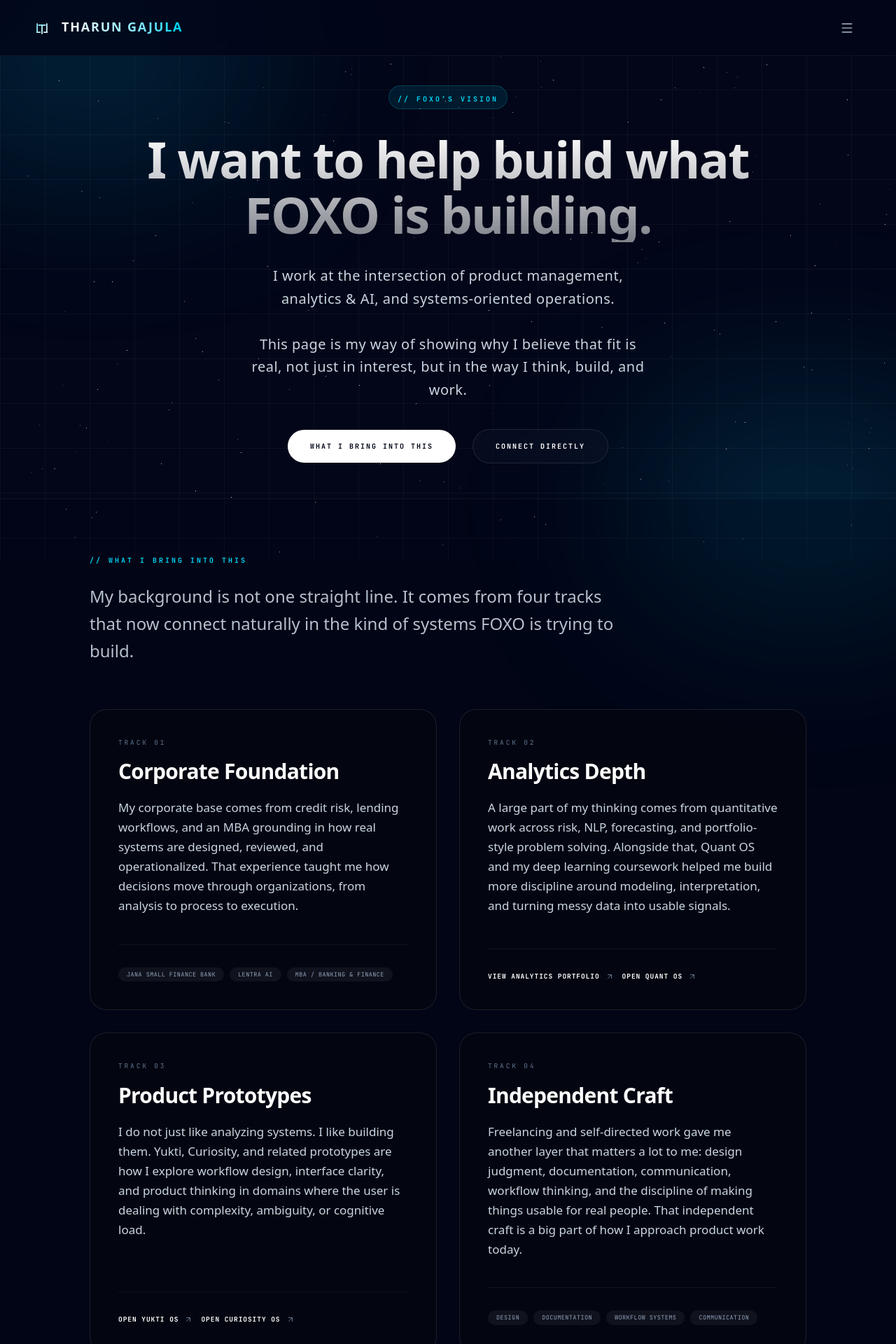
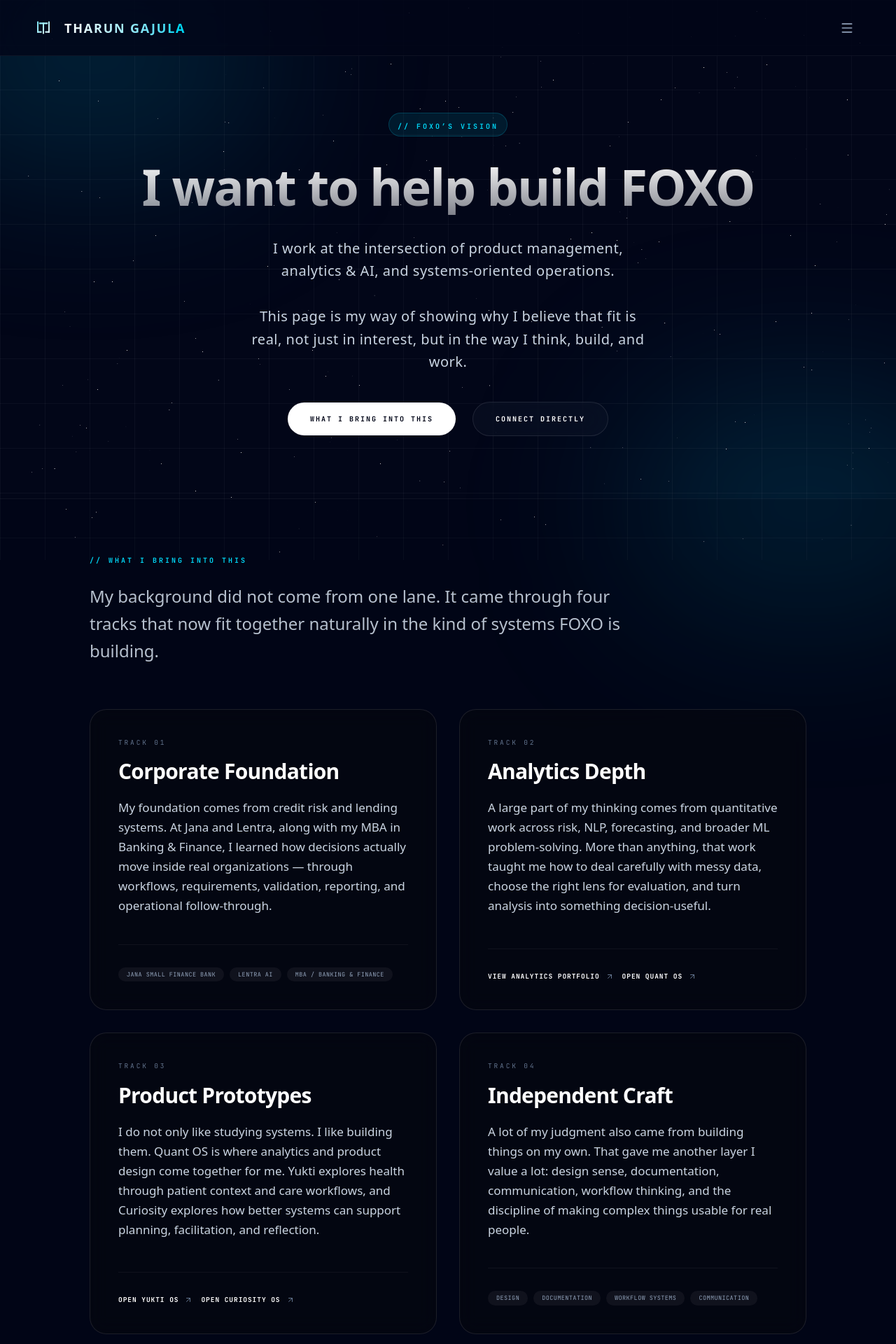
Before and after one commit to tharungajula2/tharungajula, a Next.js app: page / in a window 1280 px wide. Shown: the top 1920 px of the page at 70% size. Built offline with nearby package versions, Linux system fonts and the light colour scheme.

Commit message:
Refine 'What I Bring Into This' section copy

```diff
--- a/components/layout/TopStatusRail.tsx
+++ b/components/layout/TopStatusRail.tsx
@@ -28,10 +28,10 @@ export function TopStatusRail() {
             <header className="fixed top-0 left-0 w-full z-50 flex items-center h-16 md:h-20 bg-slate-950/80 backdrop-blur-3xl border-b border-white/5 px-6 md:px-12 transition-all duration-300">
                 <div className="w-full flex items-center justify-between">
                     <Link href="/" className="group flex items-center gap-3 md:gap-4">
-                        <div className="flex items-center justify-center pt-0.5">
-                            <TllLogo size={24} />
+                        <div className="flex items-center justify-center">
+                            <TllLogo size={28} />
                         </div>
-                        <span className="font-heading text-[13px] md:text-lg font-extrabold tracking-widest bg-clip-text text-transparent bg-gradient-to-r from-white to-cyan-400 pb-1 uppercase">
+                        <span className="font-heading text-[13px] md:text-lg font-extrabold tracking-widest bg-clip-text text-transparent bg-gradient-to-r from-white to-cyan-400 uppercase">
                             THARUN GAJULA
                         </span>
                     </Link>
--- a/data/outreach/foxo.ts
+++ b/data/outreach/foxo.ts
@@ -5,7 +5,7 @@ export const foxoContent: OutreachContent = {
     company: "FOXO",
     hero: {
         label: "// FOXO’S VISION",
-        headline: "I want to help build what FOXO is building.",
+        headline: "I want to help build FOXO",
         subheadline: "I work at the intersection of product management, analytics & AI, and systems-oriented operations.\n\nThis page is my way of showing why I believe that fit is real, not just in interest, but in the way I think, build, and work.",
         ctas: [
             { label: "What I Bring Into This", href: "#tracks", variant: "primary" },
@@ -14,18 +14,18 @@ export const foxoContent: OutreachContent = {
     },
     tracks: {
         label: "// WHAT I BRING INTO THIS",
-        intro: "My background is not one straight line. It comes from four tracks that now connect naturally in the kind of systems FOXO is trying to build.",
+        intro: "My background did not come from one lane. It came through four tracks that now fit together naturally in the kind of systems FOXO is building.",
         items: [
             {
                 label: "TRACK 01",
                 title: "Corporate Foundation",
-                body: "My corporate base comes from credit risk, lending workflows, and an MBA grounding in how real systems are designed, reviewed, and operationalized. That experience taught me how decisions move through organizations, from analysis to process to execution.",
+                body: "My foundation comes from credit risk and lending systems. At Jana and Lentra, along with my MBA in Banking & Finance, I learned how decisions actually move inside real organizations — through workflows, requirements, validation, reporting, and operational follow-through.",
                 tags: ["Jana Small Finance Bank", "Lentra AI", "MBA / Banking & Finance"]
             },
             {
                 label: "TRACK 02",
                 title: "Analytics Depth",
-                body: "A large part of my thinking comes from quantitative work across risk, NLP, forecasting, and portfolio-style problem solving. Alongside that, Quant OS and my deep learning coursework helped me build more discipline around modeling, interpretation, and turning messy data into usable signals.",
+                body: "A large part of my thinking comes from quantitative work across risk, NLP, forecasting, and broader ML problem-solving. More than anything, that work taught me how to deal carefully with messy data, choose the right lens for evaluation, and turn analysis into something decision-useful.",
                 buttons: [
                     { label: "View Analytics Portfolio", href: "https://github.com/tharungajula2/Portfolio" },
                     { label: "Open Quant OS", href: "https://quant-os.vercel.app/" }
@@ -34,7 +34,7 @@ export const foxoContent: OutreachContent = {
             {
                 label: "TRACK 03",
                 title: "Product Prototypes",
-                body: "I do not just like analyzing systems. I like building them. Yukti, Curiosity, and related prototypes are how I explore workflow design, interface clarity, and product thinking in domains where the user is dealing with complexity, ambiguity, or cognitive load.",
+                body: "I do not only like studying systems. I like building them. Quant OS is where analytics and product design come together for me. Yukti explores health through patient context and care workflows, and Curiosity explores how better systems can support planning, facilitation, and reflection.",
                 buttons: [
                     { label: "Open Yukti OS", href: "https://yukti-os.vercel.app/" },
                     { label: "Open Curiosity OS", href: "https://curiosity-os.vercel.app/" }
@@ -43,7 +43,7 @@ export const foxoContent: OutreachContent = {
             {
                 label: "TRACK 04",
                 title: "Independent Craft",
-                body: "Freelancing and self-directed work gave me another layer that matters a lot to me: design judgment, documentation, communication, workflow thinking, and the discipline of making things usable for real people. That independent craft is a big part of how I approach product work today.",
+                body: "A lot of my judgment also came from building things on my own. That gave me another layer I value a lot: design sense, documentation, communication, workflow thinking, and the discipline of making complex things usable for real people.",
                 tags: ["Design", "Documentation", "Workflow Systems", "Communication"]
             }
         ]
```
